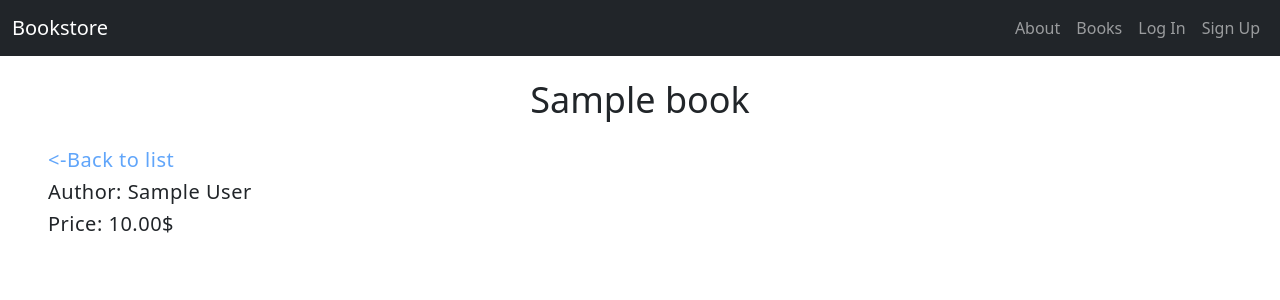
After one commit to alagakin/django_studying_books, a Django app: page /books/1/ in a window 1280 px wide. The commit adds this page. Shown: the top 300 px of the page. Run offline with Django 4.2, Linux system fonts and the light colour scheme; tables that the repository leaves empty hold one stand-in row (values such as "Sample post"); parts of the project's set-up code (start-up, migrations or seed data) failed here and were passed over; some libraries are stand-ins or nearby versions.

Commit message:
book detail page

```diff
--- a/books/urls.py
+++ b/books/urls.py
@@ -1,6 +1,7 @@
 from django.urls import path
-from .views import BookListView
+from .views import BookListView, BookDetailView
 
 urlpatterns = [
-   path('', BookListView.as_view(), name='book_list')
+   path('', BookListView.as_view(), name='book_list'),
+   path('<int:pk>/', BookDetailView.as_view(), name='book_detail')
 ]
--- a/books/views.py
+++ b/books/views.py
@@ -1,4 +1,4 @@
-from django.views.generic import ListView
+from django.views.generic import ListView, DetailView
 from .models import Book
 
 
@@ -6,3 +6,9 @@ class BookListView(ListView):
     model = Book
     template_name = 'books/book_list.html'
     context_object_name = 'book_list'
+
+
+class BookDetailView(DetailView):
+    model = Book
+    template_name = 'books/book_detail.html'
+    context_object_name = 'book'
--- a/templates/_base.html
+++ b/templates/_base.html
@@ -18,6 +18,9 @@
             <ul class="navbar-nav me-auto mb-2 mb-md-0">
                 <li class="nav-item">
                     <a class="nav-link" href="{% url 'about' %}">About</a>
+                </li>
+                <li class="nav-item">
+                    <a class="nav-link" href="{% url 'book_list' %}">Books</a>
                 </li>
                 {% if user.is_authenticated %}
                     <li class="nav-item">
--- /dev/null
+++ b/templates/books/book_detail.html
@@ -0,0 +1,11 @@
+{% extends '_base.html' %}
+
+{% block title %} {{ book.title }} {% endblock title %}
+{% block h1 %} {{ book.title }} {% endblock h1 %}
+{% block content %}
+    <a href="{% url 'book_list' %}" class="text-blue-400 text-underline"><-Back to list</a>
+    <div class="">
+        <p>Author: {{ book.author }}</p>
+        <p>Price: {{ book.price }}$</p>
+    </div>
+{% endblock content %}
--- a/templates/books/book_list.html
+++ b/templates/books/book_list.html
@@ -3,9 +3,9 @@
 {% block title %} Books {% endblock title %}
 {% block h1 %} Books {% endblock h1 %}
 {% block content %}
-    <ul class="list-disc text-3xl text-teal-600">
+    <ul class="list-disc text-3xl text-blue-400">
         {% for book in book_list %}
-            <li><a href="">{{ book.title }} | {{ book.author }}</a></li>
+            <li><a href="{% url 'book_detail' book.pk %}">{{ book.title }} | {{ book.author }}</a></li>
         {% endfor %}
     </ul>
 
```
